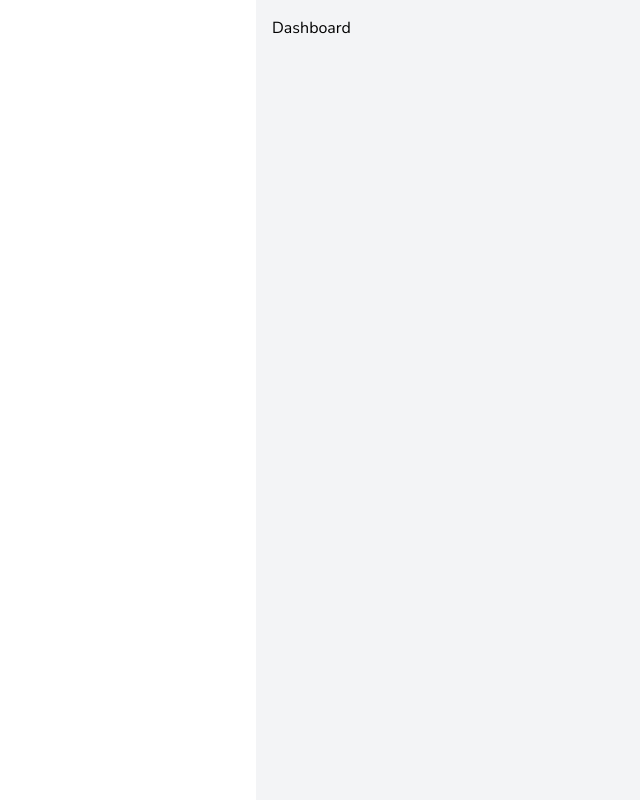
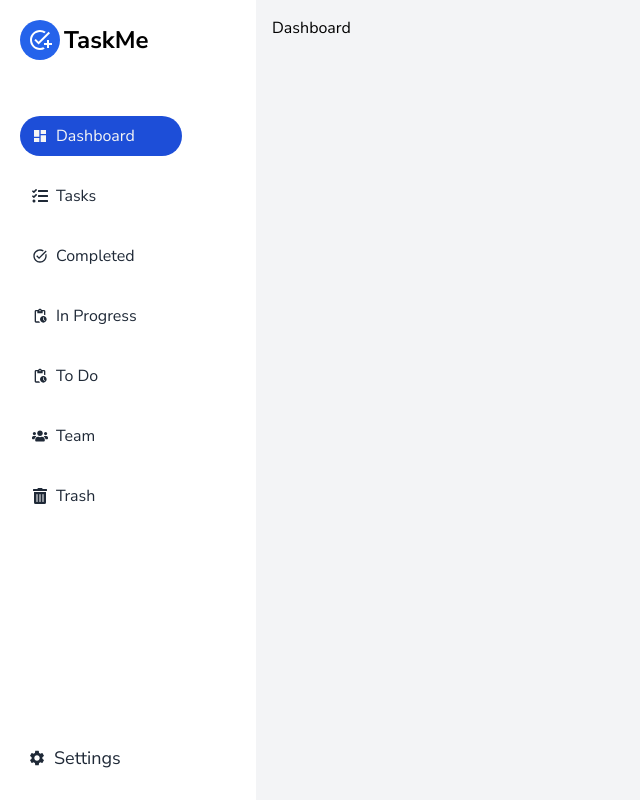
Before and after one commit to abhi-up/TaskZen-TM, a React (Vite) app in the folder client/: page /dashboard in a window 1280 px wide. Shown: the whole page, without its empty margins (0-640 px from the left). Built offline with nearby package versions, Linux system fonts and the light colour scheme; sample sign-in values are in the browser's storage.

Commit message:
frontend: sidebar component created

```diff
--- a/client/src/App.jsx
+++ b/client/src/App.jsx
@@ -7,6 +7,7 @@
 import Users from "./pages/Users"
 import Dashboard from "./pages/Dashboard"
 import { useSelector } from "react-redux"
+import Sidebar from "./components/Sidebar"
 
 function Layout() {
     const { user } = useSelector((state) => state.auth)
@@ -16,7 +17,7 @@
     return user ? (
         <div className="w-full h-screen flex flex-col md:flex-row">
             <div className="w-1/5 h-screen bg-white sticky top-0 hidden md:block">
-                {/* <Sidebar /> */}
+                <Sidebar />
             </div>
 
             {/* <MobileSidebar /> */}
--- /dev/null
+++ b/client/src/components/Sidebar.jsx
@@ -0,0 +1,109 @@
+import React from "react"
+import {
+    MdDashboard,
+    MdOutlineAddTask,
+    MdOutlinePendingActions,
+    MdSettings,
+    MdTaskAlt,
+} from "react-icons/md"
+import { FaTasks, FaTrashAlt, FaUsers } from "react-icons/fa"
+import { useDispatch, useSelector } from "react-redux"
+import { Link, useLocation } from "react-router-dom"
+import { setOpenSidebar } from "../redux/slices/authSlice"
+import clsx from "clsx"
+
+const linkData = [
+    {
+        label: "Dashboard",
+        link: "dashboard",
+        icon: <MdDashboard />,
+    },
+    {
+        label: "Tasks",
+        link: "tasks",
+        icon: <FaTasks />,
+    },
+    {
+        label: "Completed",
+        link: "completed/completed",
+        icon: <MdTaskAlt />,
+    },
+    {
+        label: "In Progress",
+        link: "in-progress/in progress",
+        icon: <MdOutlinePendingActions />,
+    },
+    {
+        label: "To Do",
+        link: "todo/todo",
+        icon: <MdOutlinePendingActions />,
+    },
+    {
+        label: "Team",
+        link: "team",
+        icon: <FaUsers />,
+    },
+    {
+        label: "Trash",
+        link: "trashed",
+        icon: <FaTrashAlt />,
+    },
+]
+
+const Sidebar = () => {
+    const { user } = useSelector((state) => state.auth)
+
+    const dispatch = useDispatch()
+    const location = useLocation()
+
+    const path = location.pathname.split("/")[1]
+
+    const sidebarLinks = user?.isAdmin ? linkData : linkData.slice(0, 5)
+
+    const closeSidebar = () => {
+        dispatch(setOpenSidebar(false))
+    }
+
+    const NavLink = ({ el }) => {
+        return (
+            <Link
+                to={el.link}
+                onClick={closeSidebar}
+                className={clsx(
+                    "w-full lg:w-3/4 flex gap-2 px-3 py-2 rounded-full items-center text-gray-800 text-base hover:bg-[#2564ed2d]",
+                    path === el.link.split("/")[0]
+                        ? "bg-blue-700 text-neutral-100"
+                        : ""
+                )}
+            >
+                {el.icon}
+                <span className="hover:text-[#2564ed]">{el.label}</span>
+            </Link>
+        )
+    }
+    return (
+        <div className="w-full  h-full flex flex-col gap-6 p-5">
+            <h1 className="flex gap-1 items-center">
+                <p className="bg-blue-600 p-2 rounded-full">
+                    <MdOutlineAddTask className="text-white text-2xl font-black" />
+                </p>
+                <span className="text-2xl font-bold text-black">TaskMe</span>
+            </h1>
+
+            <div className="flex-1 flex flex-col gap-y-5 py-8">
+                {sidebarLinks.map((link) => (
+                    <NavLink el={link} key={link.label} />
+                ))}
+            </div>
+
+            <div className="">
+                <button className="w-full flex gap-2 p-2 items-center text-lg text-gray-800">
+                    <MdSettings />
+                    <span>Settings</span>
+                </button>
+            </div>
+        </div>
+    )
+}
+
+export default Sidebar
```
